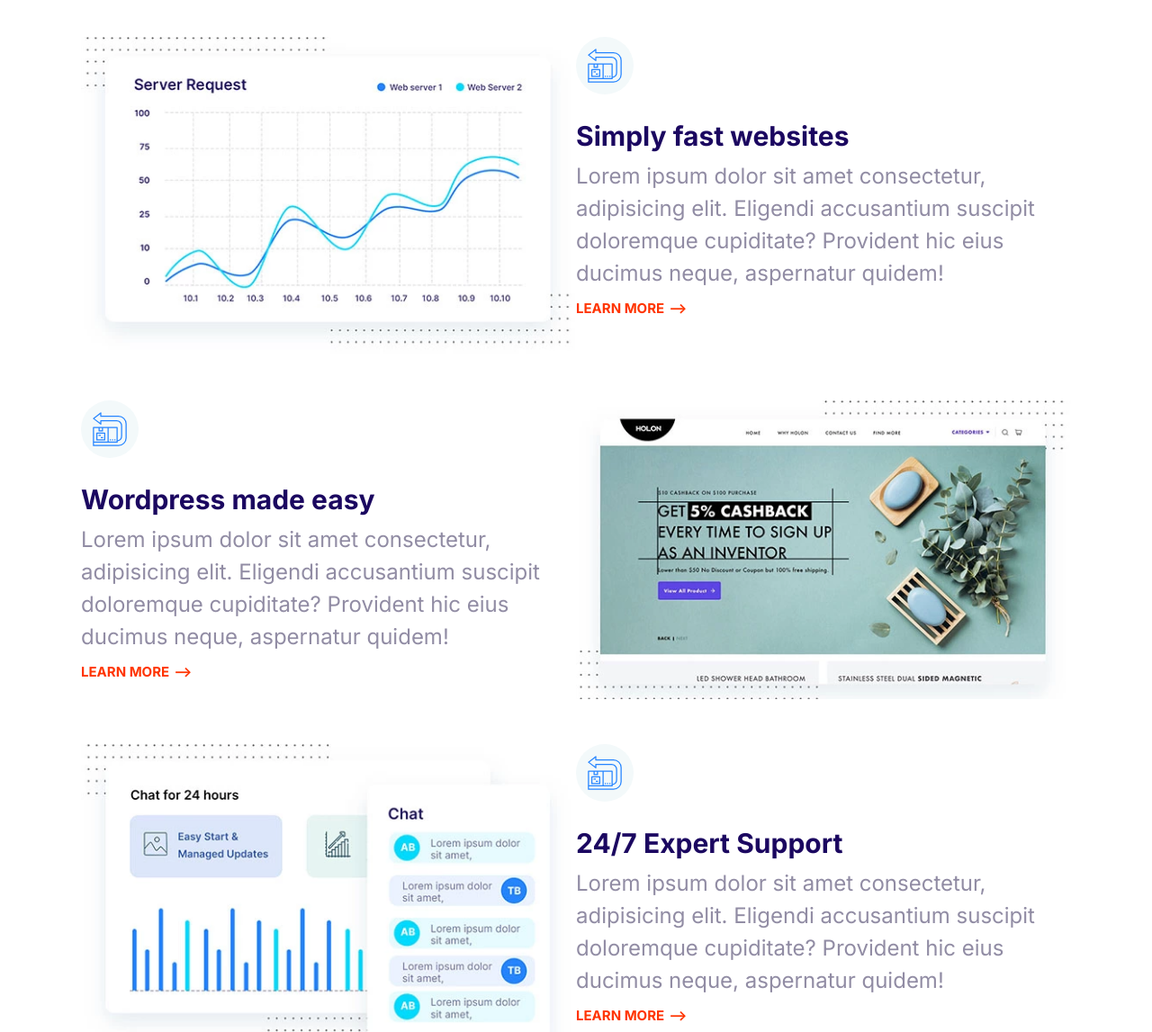
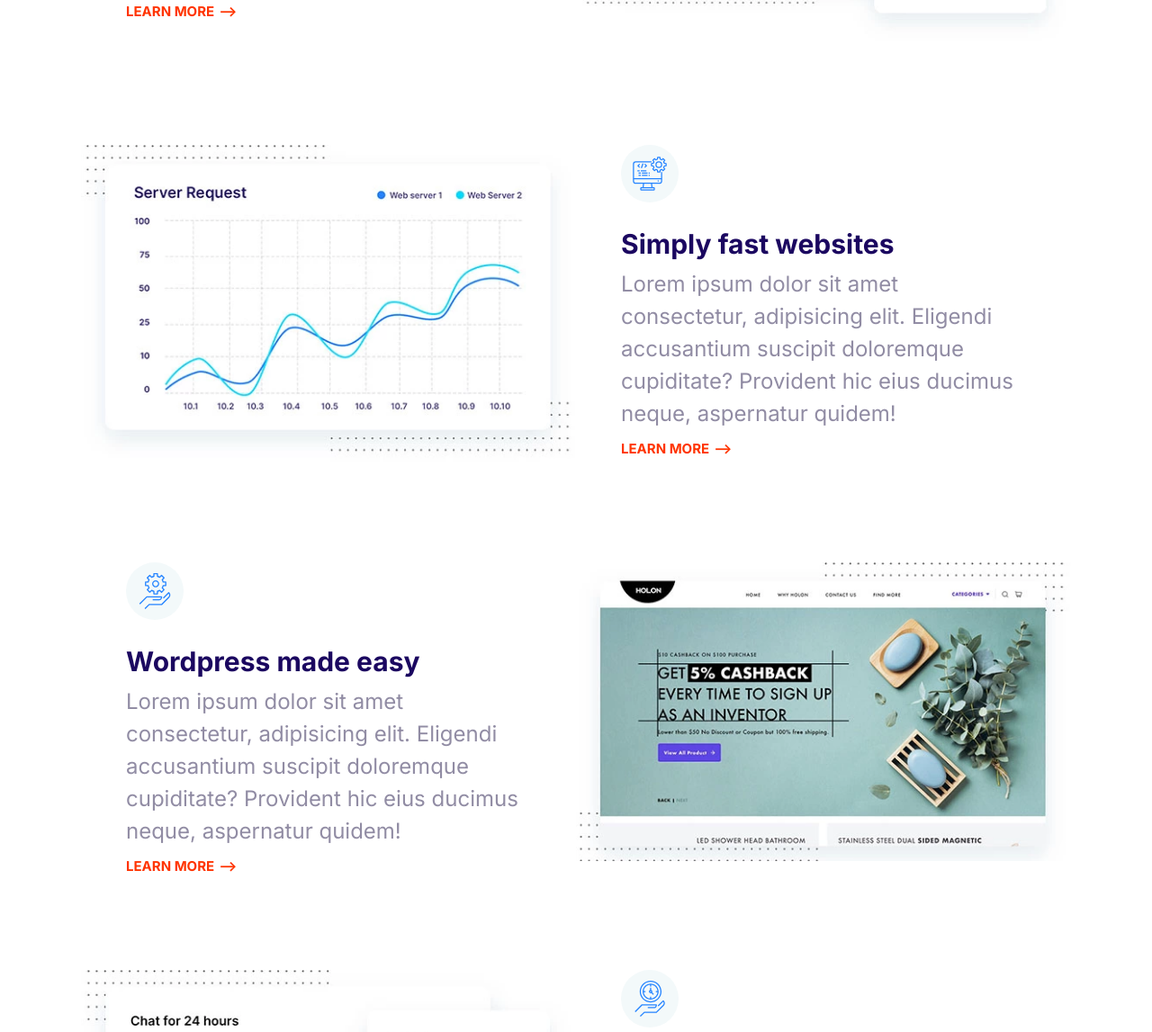
Before and after one commit to LevanceWam/HTMLCourse3, a plain HTML site: page index.html in a window 1280 px wide. Shown: the part 575-1722 px from the top of the page at 90% size. Drawn offline with Linux system fonts and the light colour scheme.

Commit message:
Added styling to the feature text

```diff
--- a/css/styles.css
+++ b/css/styles.css
@@ -843,6 +843,12 @@ a {
 /* *features block */
 
 .block-feature .grid {
-    margin: 4rem auto;
+    margin: 10rem auto;
+}
 
+
+@media screen and (min-width:768px){
+    .feature__text {
+        margin: 0 5rem;
+    }
 }
--- a/index.html
+++ b/index.html
@@ -22,7 +22,7 @@
             </p>
         </header>
         <div class="grid grid--1x2">
-            <div>
+            <div class="feature__text">
                 <span class="icon-container">
                     <svg class="icon icon--primary">
                         <!-- * this is the correct path that we need to enter to see the svg -->
@@ -49,11 +49,11 @@
                 <source type="image/png" srcset="images/fast1x.jpg 1x, images/fast2x.jpg 2x">
                 <img class="hero__img" src="images/fast1x.jpg" alt="">
             </picture>
-            <div>
+            <div class="feature__text">
                 <span class="icon-container">
                     <svg class="icon icon--primary">
                         <!-- * this is the correct path that we need to enter to see the svg -->
-                        <use xlink:href="images/sprite.svg#easy"></use>
+                        <use xlink:href="images/sprite.svg#computer"></use>
                     </svg>
                 </span>
                 <h3>Simply fast websites</h3>
@@ -66,11 +66,11 @@
         </div>
 
         <div class="grid grid--1x2">
-            <div>
+            <div class="feature__text">
                 <span class="icon-container">
                     <svg class="icon icon--primary">
                         <!-- * this is the correct path that we need to enter to see the svg -->
-                        <use xlink:href="images/sprite.svg#easy"></use>
+                        <use xlink:href="images/sprite.svg#settings"></use>
                     </svg>
                 </span>
                 <h3>Wordpress made easy</h3>
@@ -93,11 +93,11 @@
                 <source type="image/png" srcset="images/support1x.jpg 1x, images/support2x.jpg 2x">
                 <img class="hero__img" src="images/support1x.jpg" alt="">
             </picture>
-            <div>
+            <div class="feature__text">
                 <span class="icon-container">
                     <svg class="icon icon--primary">
                         <!-- * this is the correct path that we need to enter to see the svg -->
-                        <use xlink:href="images/sprite.svg#easy"></use>
+                        <use xlink:href="images/sprite.svg#clock"></use>
                     </svg>
                 </span>
                 <h3>24/7 Expert Support</h3>
```
